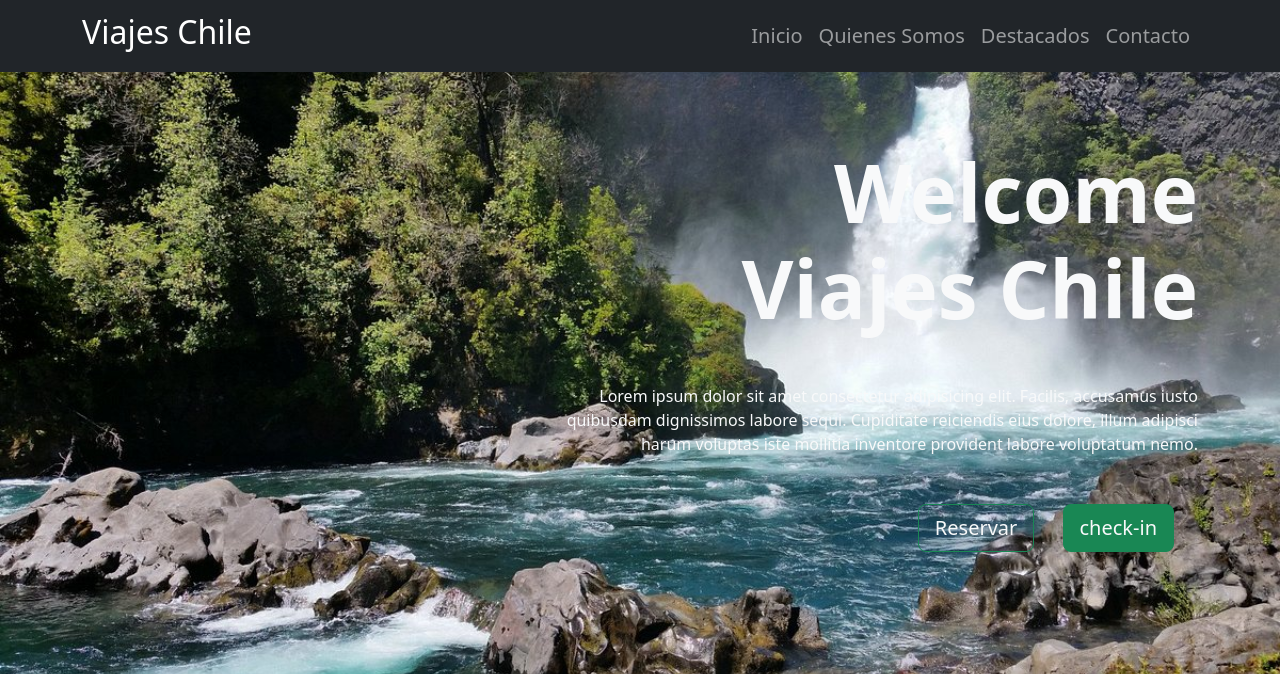
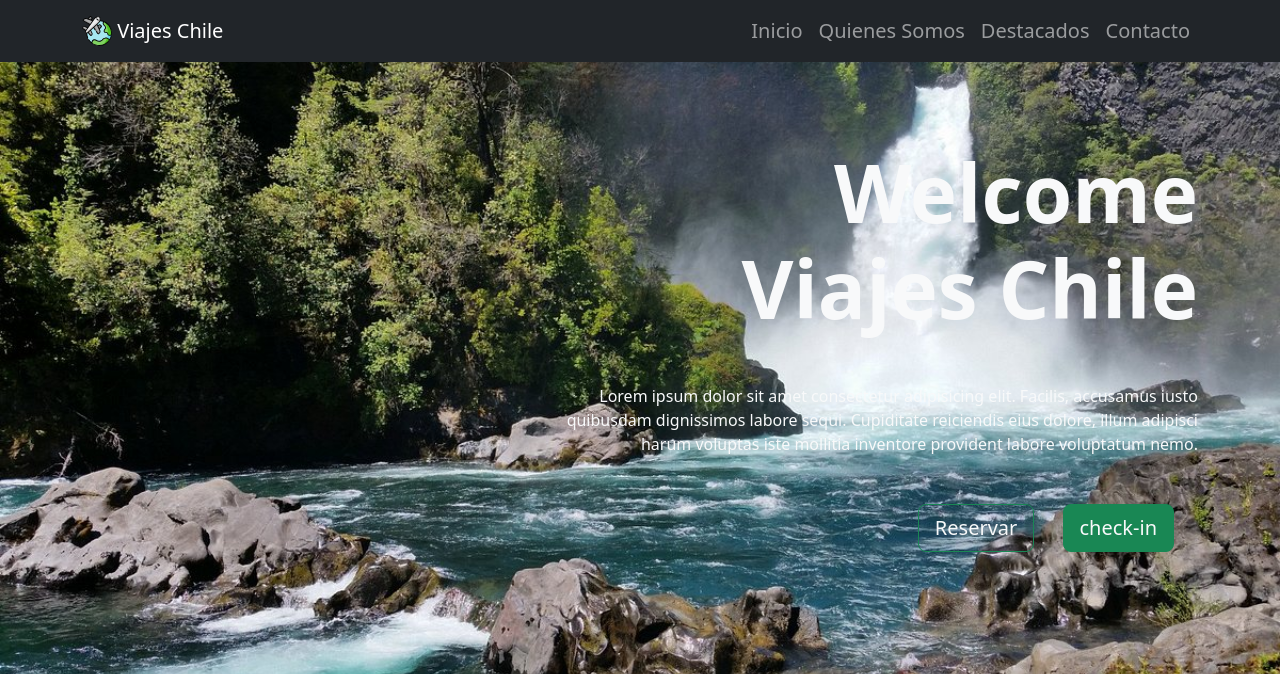
Before and after one commit to faguilarv/DesafioViajesChile, a plain HTML site: page index.html in a window 1280 px wide. Shown: the top 674 px of the page. Drawn offline with nearby package versions, Linux system fonts and the light colour scheme.

Commit message:
logo navbar

```diff
--- a/index.html
+++ b/index.html
@@ -32,9 +32,9 @@
         <div class="container">
             <a class="navbar-brand" href="#">
                 <!--Logo-->
-
-
-                <h2>Viajes Chile</h2>
+                <img src="assets/img/viajes.svg" width="30" height="30" class="d-inline-block align-top"
+                    alt="avion alrededor del mundo">
+                Viajes Chile
             </a>
             <button class="navbar-toggler" type="button" data-bs-toggle="collapse"
                 aria-controls="navbarSupportedContent" aria-expanded="false" aria-label="Toggle navigation">
```
